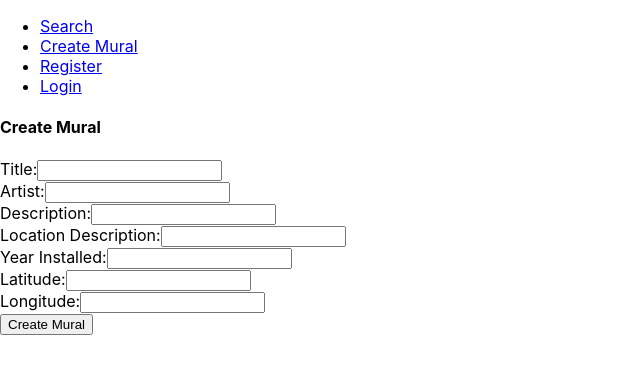
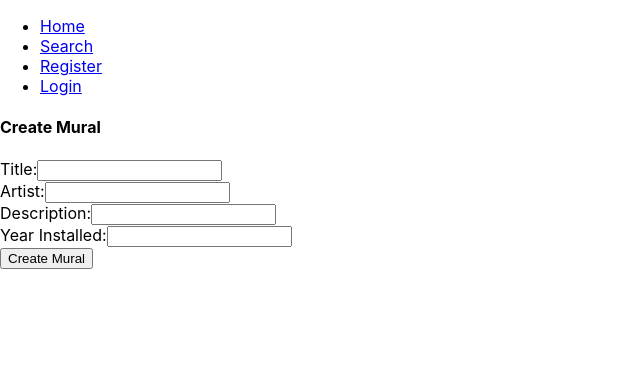
Before and after one commit to GonczarM/ArtInTheWild, a React (Create React App) app: page /createMural in a window 1280 px wide. Shown: the top 374 px of the page, without its empty margins (0-640 px from the left). Built offline with nearby package versions, Linux system fonts and the light colour scheme.

Commit message:
added navigates to showMural

```diff
--- a/src/App.js
+++ b/src/App.js
@@ -19,12 +19,12 @@ function App(){
       <main>
         <Header isLoggedIn={isLoggedIn} setIsLoggedIn={setIsLoggedIn} user={user} />
         <Routes>
-          <Route path="/" element={ <HomeContainer/>} />
+          <Route path="/" element={ <HomeContainer setMural={setMural} />} />
           <Route path="/mural" element={ <ShowMural mural={mural} /> } />
-          <Route path="/createMural" element={ <CreateMural/> } />
+          <Route path="/createMural" element={ <CreateMural setMural={setMural} /> } />
           <Route path="/login" element={ <Login setIsLoggedIn={setIsLoggedIn} setUser={setUser}/> } />
           <Route path="/register" element={ <Register setIsLoggedIn={setIsLoggedIn} setUser={setUser}/> } />
-          <Route path="/user" element={ <UserShow user={user} />} />
+          <Route path="/user" element={ <UserShow user={user} setMural={setMural} />} />
           <Route path='/search' element={ <MuralSearch setMural={setMural} /> } />
         </Routes>
       </main>
--- a/src/Header/index.js
+++ b/src/Header/index.js
@@ -26,10 +26,12 @@ function Header({isLoggedIn, setIsLoggedIn, user}){
 	return(
 		<header className="nav">
 			<ul>
+				<li><Link to='/'>Home</Link></li>
 				<li><Link to='/search'>Search</Link></li>
-				<li><Link to='/createMural'>Create Mural</Link></li>
+
 				{isLoggedIn ?
 				<>
+					<li><Link to='/createMural'>Create Mural</Link></li>
 					<li><Link to='user'>{user.username}</Link></li>
 					<li onClick={handleLogout}>Logout</li>
 				</>
--- a/src/Murals/CreateMural.js
+++ b/src/Murals/CreateMural.js
@@ -37,7 +37,8 @@ function CreateMural(props){
       }
 	  else{
      	const parsedResponse = await createdMural.json()
-      	navigate('/');
+		props.setMural(parsedResponse.mural)
+      	navigate('/mural');
 	  }
     }
     catch(error){
@@ -78,37 +79,10 @@ function CreateMural(props){
 					</label>
 					<br/>
 					<label>
-						Location Description:
-						<input
-							type="text"
-							name="locationDescription"
-							onChange={updateMural}
-						/>
-					</label>
-					<br/>
-					<label>
 						Year Installed:
 						<input
 							type="number"
 							name="year"
-							onChange={updateMural}
-						/>
-					</label>
-					<br/>
-					<label>
-						Latitude:
-						<input
-							type="number"
-							name="lat"
-							onChange={updateMural}
-						/>
-					</label>
-					<br/>
-					<label>
-						Longitude:
-						<input
-							type="number"
-							name="lng"
 							onChange={updateMural}
 						/>
 					</label>
--- a/src/Murals/HomeContainer.js
+++ b/src/Murals/HomeContainer.js
@@ -104,8 +104,8 @@ function MuralContainer(props){
   //   }
     return(
       <div className="home">
-        <img src={Logo}/>
-        <MuralList murals={murals} />
+        <img src={Logo} alt="logo"/>
+        <MuralList murals={murals} setMural={props.setMural} />
       </div>
     )
 
--- a/src/Murals/MuralList.js
+++ b/src/Murals/MuralList.js
@@ -1,9 +1,18 @@
 import React from 'react';
+import { useNavigate } from 'react-router-dom';
 
-const Murals = (props) => {
-	const muralsList = props.murals.map((mural, i) =>
+const Murals = ({murals, setMural}) => {
+
+	const navigate = useNavigate()
+
+	const handleClick = (mural) => {
+		setMural(mural)
+		navigate('/mural')
+	}
+
+	const muralsList = murals.map((mural, i) =>
 		<li key={i}>
-			<h2>{mural.artwork_title}</h2><br/>
+			<button onClick={() => handleClick(mural)}>{mural.artwork_title}</button><br/>
 		</li>
 	);
 
--- a/src/Murals/ShowMural.js
+++ b/src/Murals/ShowMural.js
@@ -108,12 +108,12 @@ function ShowMural({ mural }){
 	console.log(mural)
 	return(
 		<div>
-			<h2>{mural.title}</h2><br/>
-			<h3>{mural.artist}</h3><br/>
-			<span>{mural.description}</span><br/>
-			<span>{mural.locationDescription}</span><br/>
-			<span>{mural.year}</span><br/>
-			<span>{mural.affiliation}</span><br/>
+			<h2>{mural.title || mural.artwork_title}</h2><br/>
+			<h3>{mural.artist || mural.artist_credit}</h3><br/>
+			<span>{mural.description || mural.description_of_artwork}</span><br/>
+			<span>{mural.year || mural.year_installed}</span><br/>
+			<span>{mural.affiliated_or_commissioning}</span><br/>
+			<span>{mural.street_address}</span><br/>
 		</div>
 	)
 	// 	let edit;
--- a/src/Users/UserShow.js
+++ b/src/Users/UserShow.js
@@ -1,11 +1,18 @@
 import React from 'react';
+import { useNavigate } from 'react-router-dom';
 
-const User = ({user}) => {
+const User = ({user, setMural}) => {
+
+	const navigate = useNavigate()
+
+	const handleClick = (mural) => {
+		setMural(mural)
+		navigate('/mural')
+	}
+
 	const userMurals = user.murals.map((mural) =>
 		<li key={mural._id}>
-			Title: <span>{mural.title}</span><br/>
-			Artist: <span>{mural.artist}</span><br/>
-			Location: <span>{mural.locationDescription}</span><br/>
+			Title: <button onClick={() => handleClick(mural)}>{mural.title}</button><br/>
 		</li>
 	)
 	return(
```
